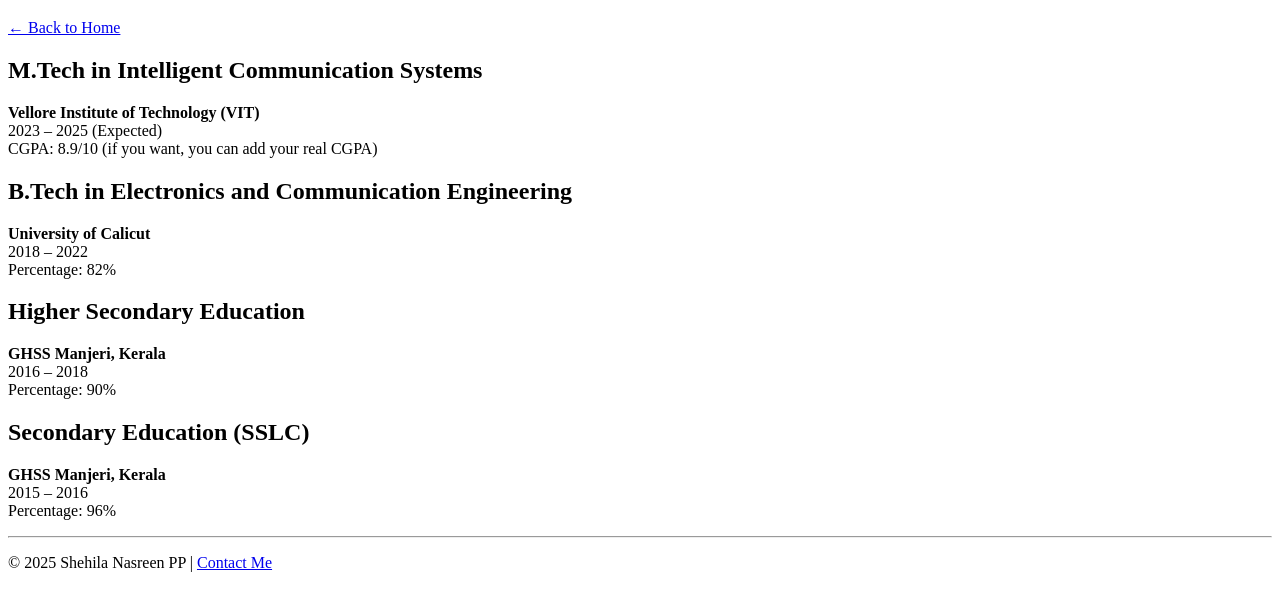
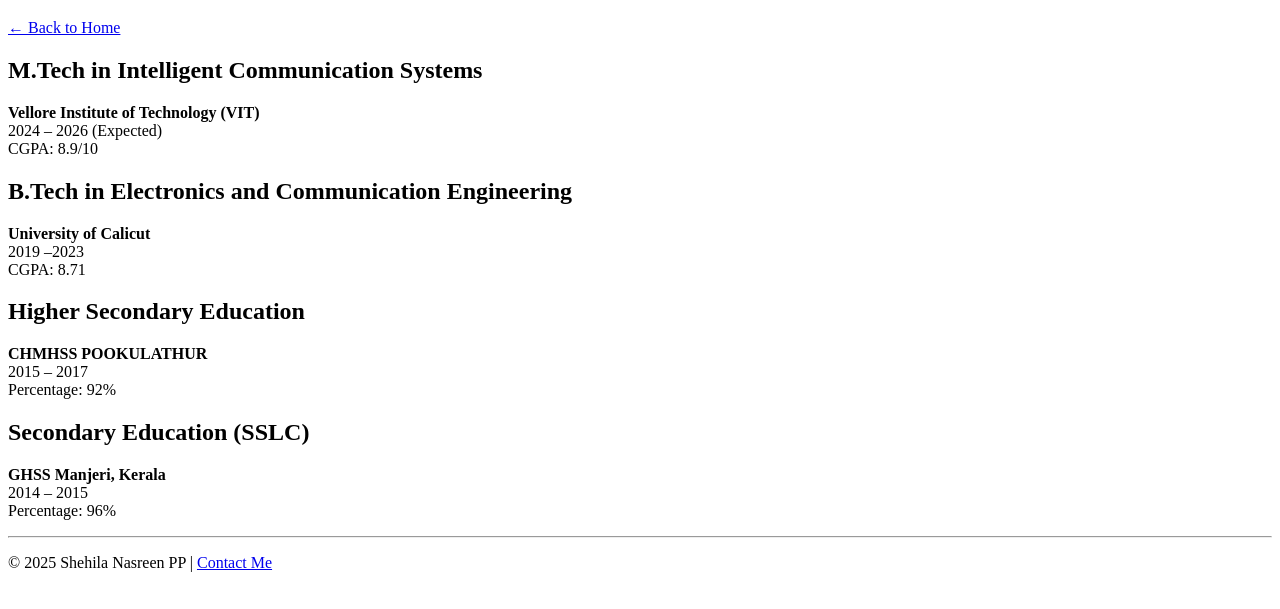
Before and after one commit to SHEHILA/portfolio-website, a plain HTML site: page education.html in a window 1280 px wide. Shown: the part 61-670 px from the top of the page. Drawn offline with Linux system fonts and the light colour scheme.

Commit message:
Updated edu info

```diff
--- a/education.html
+++ b/education.html
@@ -11,22 +11,22 @@
 
   <h2>M.Tech in Intelligent Communication Systems</h2>
   <p><strong>Vellore Institute of Technology (VIT)</strong><br>
-  2023 – 2025 (Expected)<br>
-  CGPA: 8.9/10 (if you want, you can add your real CGPA)</p>
+  2024 – 2026 (Expected)<br>
+  CGPA: 8.9/10 </p>
 
   <h2>B.Tech in Electronics and Communication Engineering</h2>
   <p><strong>University of Calicut</strong><br>
-  2018 – 2022<br>
-  Percentage: 82%</p>
+  2019 –2023<br>
+  CGPA: 8.71</p>
 
   <h2>Higher Secondary Education</h2>
-  <p><strong>GHSS Manjeri, Kerala</strong><br>
-  2016 – 2018<br>
-  Percentage: 90%</p>
+  <p><strong>CHMHSS POOKULATHUR</strong><br>
+  2015 – 2017<br>
+  Percentage: 92%</p>
 
   <h2>Secondary Education (SSLC)</h2>
   <p><strong>GHSS Manjeri, Kerala</strong><br>
-  2015 – 2016<br>
+  2014 – 2015<br>
   Percentage: 96%</p>
 
   <hr>
```
